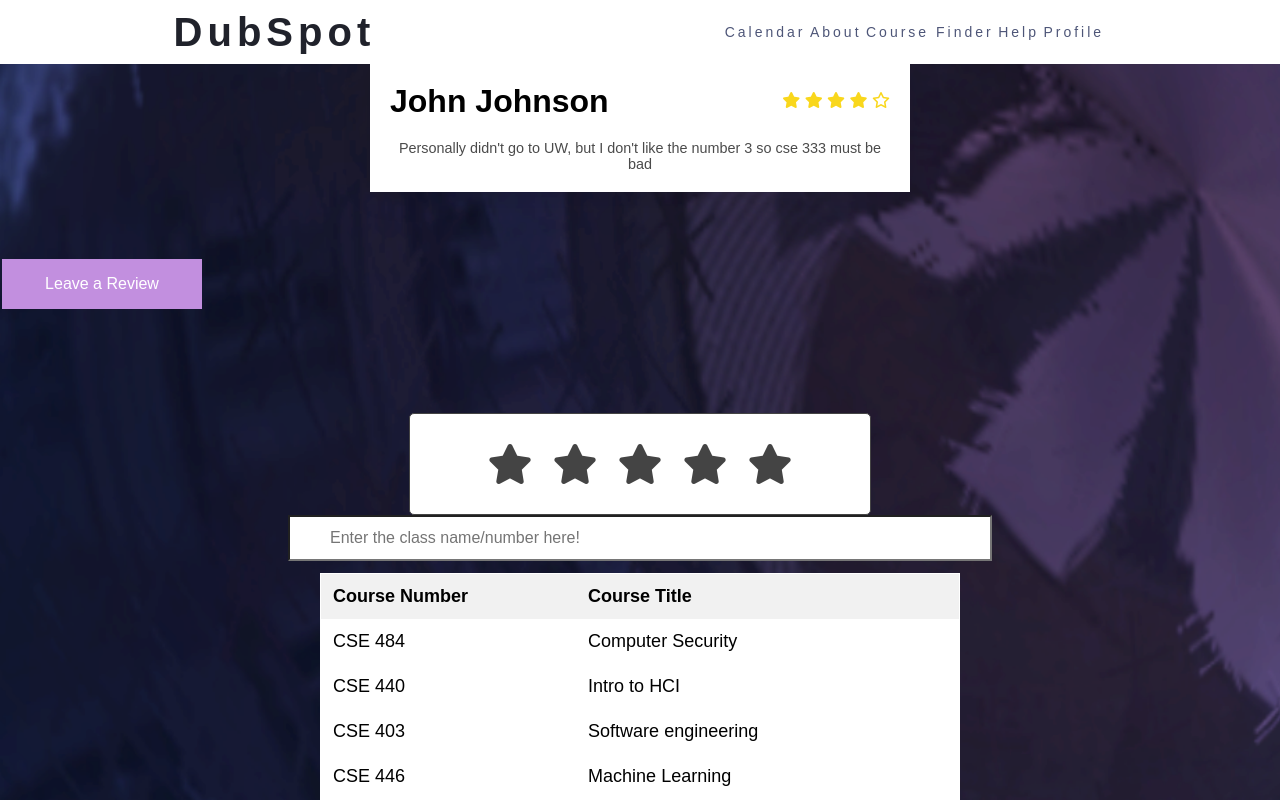
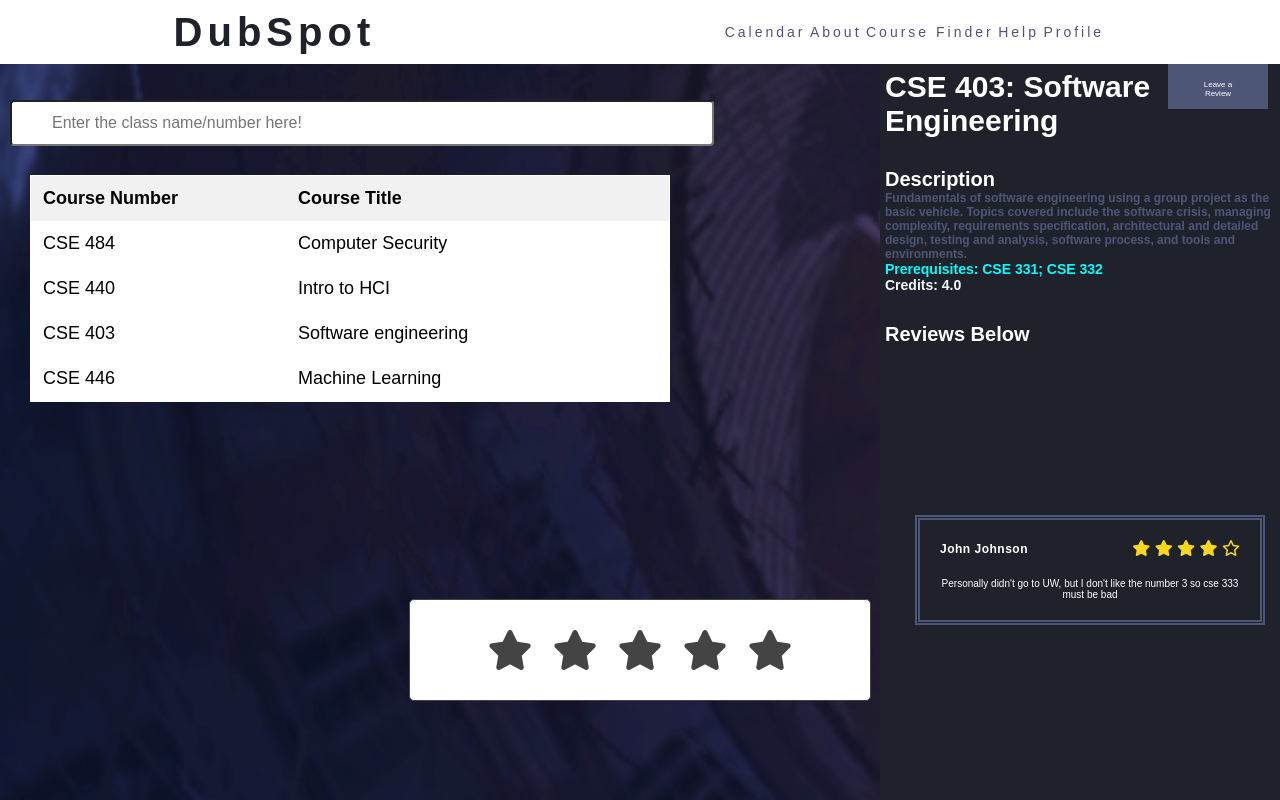
Before and after one commit to Navkiran23/DubSpot, a website: page FrontEnd/DubSpotCourseFinder.html in a window 1280 px wide. Drawn offline with Linux system fonts and the light colour scheme.

Commit message:
Course finder layout finished!

```diff
--- a/FrontEnd/DubSpotCourseFinder.css
+++ b/FrontEnd/DubSpotCourseFinder.css
@@ -14,6 +14,8 @@ body {
     -moz-background-size: cover;
     -o-background-size: cover;
     background-size: cover;
+        overflow-x: hidden;
+        overflow-y: scroll;
 }
 
 /*Comment sections css */
@@ -22,6 +24,8 @@ body {
     height: 100%;
     place-items: center;
     text-align: center;
+    overflow-x: hidden;
+    overflow-y: scroll;
 }
 Comment_Containter{
     display: flex;
@@ -31,12 +35,14 @@ Comment_Containter{
     width:100%;
 }
 .Commentbox{
-    width:500px;
-    box-shadow: 2px 2px 30px rgba(0,0,0,0.1);
-    background-color: #ffffff;
+    width:300px;
     padding: 20px;
     margin: 15px;
+    border: thick double rgb(78, 86, 120);
     cursor: pointer;
+    position: absolute;
+    top: 500px;
+    right: 0px;
 }
 .profile{
     display: flex;
@@ -46,10 +52,11 @@ Username{
     display: flex;
     flex-direction: column;
 }
-.Username h1{
-    color: #3d3d3d;
-    font-size: 1.1rem;
+.username h1{
+    color: #ffffff;
+    font-size: 12px;
     letter-spacing: 0.5px;
+
 }
 .StarRanking {
     color: #f9d71c;
@@ -61,8 +68,9 @@ Username{
     margin-bottom: 20px;
 }
 .client-comment p{
-    font-size: 0.9rem;
+    font-size: 10px;
     color: #4b4b4b;
+    color: #ffffff;
 }
 
 /*Review code*/
@@ -72,6 +80,8 @@ Username{
     height: 100%;
     place-items: center;
     text-align: center;
+        overflow-x: hidden;
+        overflow-y: scroll;
 }
 .container {
     width: 400px;
@@ -255,7 +265,6 @@ nav1 {
     /*background-color: rgb(88, 96, 132);*/
     text-decoration: underline;
   }
-
   /*Filter table code */
   #myInput {
     background-position: 10px 12px; /* Position the search icon */
@@ -272,6 +281,16 @@ nav1 {
     width: 50%; /* Full-width */
     border: 1px solid #ffff; /* Add a grey border */
     font-size: 18px; /* Increase font-size */
+    position: absolute;
+    top: 175px;
+    left: 30px;
+  }
+
+  input[type=text] {
+    border-radius: 4px;
+    position: absolute;
+    top: 100px;
+    left: 10px;
   }
 
   #myTable th, #myTable td {
@@ -286,19 +305,82 @@ nav1 {
 
   /*Leave review button stylization*/
   .ReviewLeaveButton {
-    background-color: rgb(194, 143, 223);
+    background-color: rgb(78, 86, 120);
     border: none;
     color: white;
-    width: 200px;
-    height: 90px;
+    width: 100px;
+    height: 45px;
     padding: 16px 32px;
     text-align: center;
-    font-size: 16px;
+    font-size: 8px;
     margin: 4px 2px;
+    position: absolute;
+    top: 60px;
+    right: 10px;
     opacity: 1;
     transition: 0.3s;
     display: inline-block;
     text-decoration: none;
     cursor: pointer;
   }
-  .ReviewLeaveButton:hover {opacity: 0.5}
+.ReviewLeaveButton:hover {
+    opacity: 0.5
+}
+
+/*Information display-Tried to get width to
+not go behind other components but failed
+.InformationDisplayWrapper {
+    width: 100%;
+}
+*/
+/*Information display*/
+.InformationDisplay {
+    height: 100%;
+    width: 400px;
+    background-color: rgba(32, 34, 43, 1);
+    position: absolute;
+    top: 0px;
+    right: 0px;
+    z-index: -1;
+    overflow-x: hidden;
+    overflow-y: scroll;
+  }
+
+/*Course title*/
+.InformationDisplay h2 {
+    text-align: left;
+    margin-top: 70px;
+    margin-left: 5px;
+    font-size: 30px;
+    font-weight: bold;
+    color: #ffffff;
+}
+.InformationDisplay h3 {
+    text-align: left;
+    font-size: 12px;
+    font-weight: none;
+    color:rgb(78, 86, 120);
+    margin-left: 5px;
+}
+.InformationDisplay h4 {
+    text-align: left;
+    font-size: 14px;
+    font-weight: none;
+    color: rgb(0,255,255);
+    margin-left: 5px;
+}
+.InformationDisplay h5 {
+    text-align: left;
+    margin-left: 5px;
+    font-size: 14px;
+    font-weight: none;
+    color: rgb(240,248,255);
+}
+.InformationDisplay h6 {
+    text-align: left;
+    margin-top: 30px;
+    margin-left: 5px;
+    font-size: 20px;
+    font-weight: bold;
+    color: #ffffff;
+}
--- a/FrontEnd/DubSpotCourseFinder.html
+++ b/FrontEnd/DubSpotCourseFinder.html
@@ -26,6 +26,18 @@
 <body>
 <!-- Displaying reviews-->
 <div class="SecondBody">
+  <!--Filtered table code-->
+  <input type="text" id="myInput" onkeyup="myFunction()" placeholder="Enter the class name/number here!">
+  <div class="InformationDisplay">
+    <h2>CSE 403: Software Engineering</h2>
+    <h6>Description</h6>
+    <h3>Fundamentals of software engineering using a group project as the basic vehicle.
+      Topics covered include the software crisis, managing complexity, requirements
+      specification, architectural and detailed design, testing and analysis,
+      software process, and tools and environments.</h3>
+    <h4>Prerequisites: CSE 331; CSE 332</h4>
+    <h5>Credits: 4.0</h5>
+    <h6>Reviews Below</h6>
   <div class="Comment_Containter">
     <div class="Commentbox">
       <div class="BoxHeadings">
@@ -50,6 +62,7 @@
         <p>Personally didn't go to UW, but I don't like the number 3 so cse 333 must be bad</p>
       </div>
     </div>
+  </div>
   </div>
 </div>
 
@@ -84,9 +97,7 @@
     </div>
   </div>
 
-  <!--Filtered table code-->
-  <input type="text" id="myInput" onkeyup="myFunction()" placeholder="Enter the class name/number here!">
-
+  <!-- Table for searching-->
   <table id="myTable">
     <tr class="header">
       <th style="width:40%;">Course Number</th>
```
